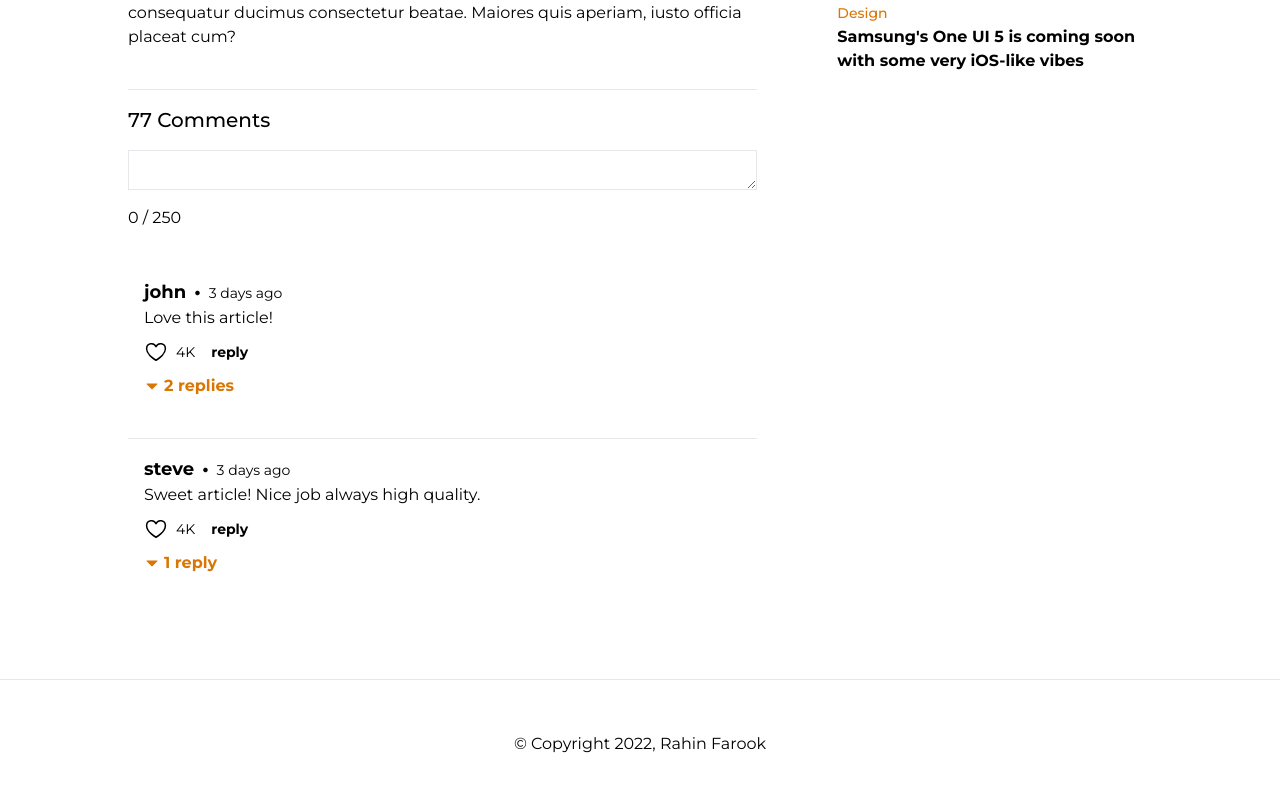
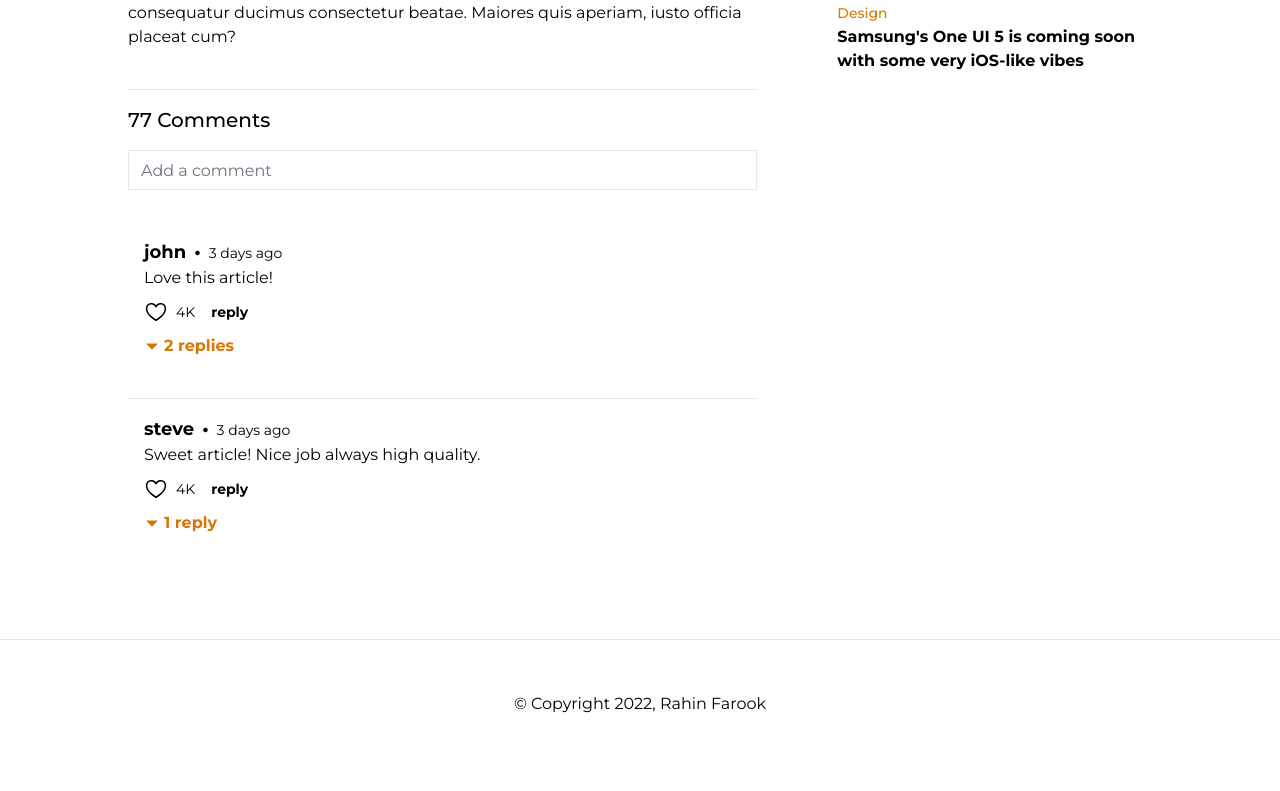
Before and after one commit to RahinF/blog, a React (Create React App) app: page /post/1 in a window 1280 px wide. Shown: the part 916-1707 px from the top of the page. After the commit the page ends 1683 px from the top, so only its background shows below. Built offline with nearby package versions, Linux system fonts and the light colour scheme.

Commit message:
added placeholder text, made comment length only appear when expanded or from reply, minor styling changes

```diff
--- a/src/features/comments/NewComment.tsx
+++ b/src/features/comments/NewComment.tsx
@@ -63,9 +63,10 @@ const NewComment = ({ fromReply, showInputBox }: Props) => {
         <textarea
           id="text"
           rows={4}
+          placeholder="Add a comment"
           className={clsx({
-            textarea: true,
-            "h-10": !isExpanded,
+            "resize-none": true,
+            "h-10 overflow-hidden": !isExpanded,
             "h-full": fromReply || isExpanded,
             "border-error focus:border-error focus:ring-error": errors.text,
           })}
@@ -87,6 +88,7 @@ const NewComment = ({ fromReply, showInputBox }: Props) => {
         )}
       </div>
 
+      {(isExpanded || fromReply) && (
         <div className="flex justify-between">
           <span
             aria-hidden
@@ -97,7 +99,6 @@ const NewComment = ({ fromReply, showInputBox }: Props) => {
             {`${textCurrentLength} / ${COMMENT_MAX_LENGTH}`}
           </span>
 
-        {(isExpanded || fromReply) && (
           <div className="flex gap-2">
             <button type="button" className="btn" onClick={handleCancel}>
               cancel
@@ -107,8 +108,8 @@ const NewComment = ({ fromReply, showInputBox }: Props) => {
               send
             </button>
           </div>
+        </div>
       )}
-      </div>
     </form>
   );
 };
```
Lines whose indentation alone changed are shown as unchanged.
